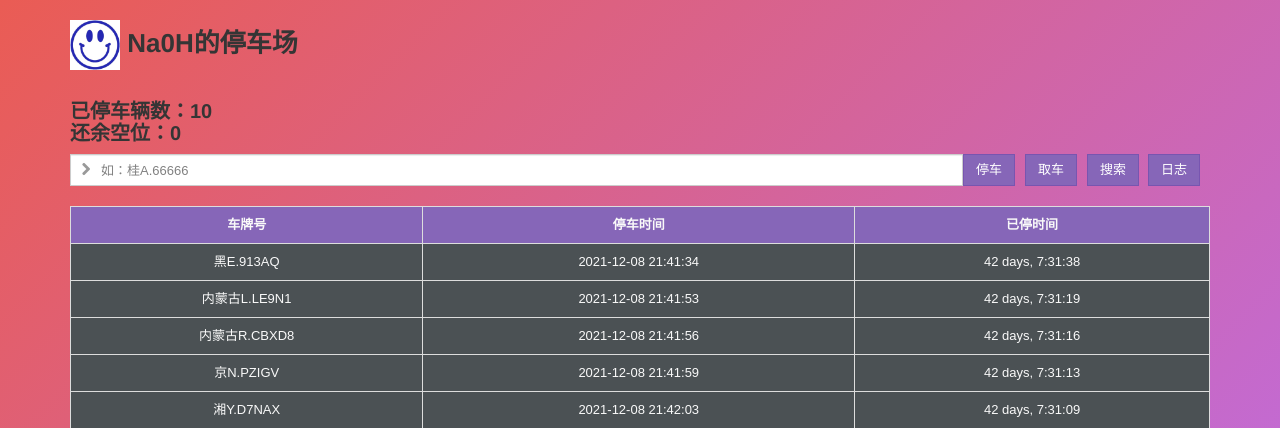
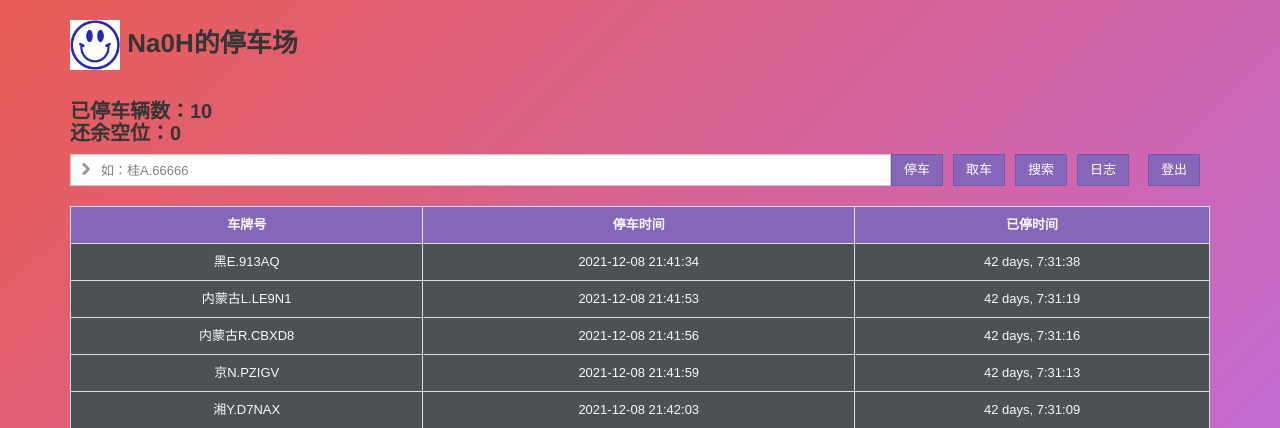
Before and after one commit to seldomlee/mycourse, a Flask app: page / in a window 1280 px wide. Shown: the top 428 px of the page. Run offline with Flask 2, Linux system fonts and the light colour scheme; data comes from the database, SQL or seed files in the repository; some web fonts are replaced.

Commit message:
Update index.html

```diff
--- a/数据结构-停车场管理系统/templates/index.html
+++ b/数据结构-停车场管理系统/templates/index.html
@@ -9,6 +9,7 @@
     <link href="{{ url_for('static', filename='lib/datagrid/zui.datagrid.min.css') }}" rel="stylesheet">
     <link rel="icon" type="image/png" sizes="64x64" href="{{ url_for('static', filename='images/ico.png') }}">
     <link rel="stylesheet" type="text/css" href="{{ url_for('static', filename='login/styles.css') }}">
+	<!-- index.html -->
 </head>
 <body>
 
@@ -56,6 +57,10 @@
                 <input class="btn btn-primary " type="submit" name="tolog" value="日志">
           </span>
 
+          <span class="input-group-btn container">
+                <input class="btn btn-primary " type="submit" name="logout" value="登出">
+          </span>
+
         </div>
     </form>
     {% endif %}
@@ -91,6 +96,10 @@
           <!-- 跳转到日志页面 -->
           <span class="input-group-btn container">
                 <input class="btn btn-primary " type="submit" name="tolog" value="日志">
+          </span>
+
+          <span class="input-group-btn container">
+                <input class="btn btn-primary " type="submit" name="logout" value="登出">
           </span>
         </div>
     </form>
@@ -216,7 +225,8 @@ $('#searchcar').searchBox({
 
 <!-- 页脚 -->
 <footer class="container">
-    <small>author：<a href="http://na0h.cn"><strong>Na0H</strong></a></small>
+    <small>author：
+<a href="http://na0h.cn"><strong>Na0H</strong></a></small>
 </footer>
 </body>
 </html>
```
